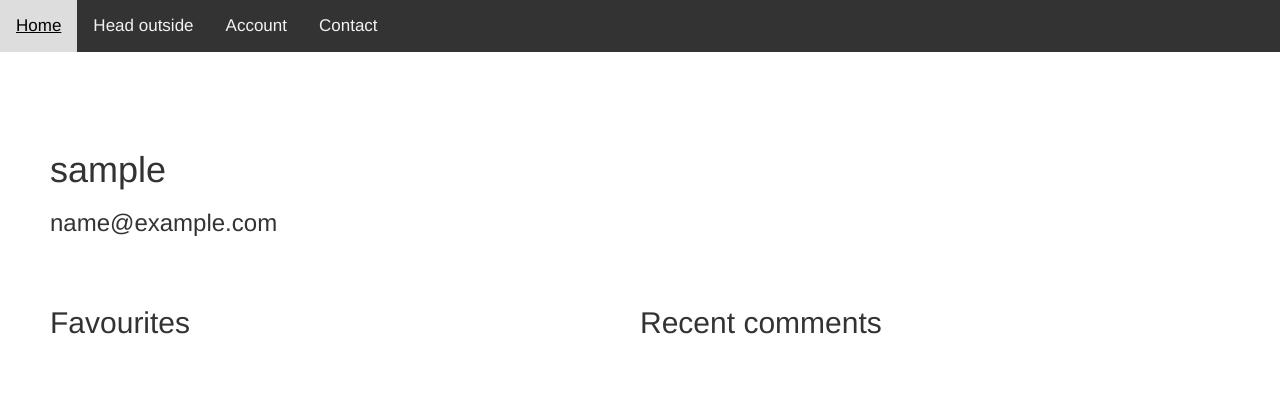
After one commit to sbaker-dev/ToTheGreatOutDoors, a Django app: page /account_page/ in a window 1280 px wide. The commit adds this page. Shown: the top 398 px of the page. Run offline with Django 3.2, Linux system fonts and the light colour scheme; the visitor is signed in with stand-in values (Sample User, id 1); data that the repository does not hold is empty; some libraries are stand-ins or nearby versions.

Commit message:
Basic account settings

```diff
--- /dev/null
+++ b/Django/ToTheGreatOutDoors/core/templates/components/user/fav_list.html
@@ -0,0 +1,7 @@
+{% for fav in favourites %}
+
+    <a class="btn" style="background-color: #A298C4; width: 80%; color: white" href="{% url 'place' fav.location.name fav.location.place %}">{{ fav.location.name}}</a>
+    <br>
+    <br>
+
+{% endfor %}
--- a/Django/ToTheGreatOutDoors/core/templates/core/navbar.html
+++ b/Django/ToTheGreatOutDoors/core/templates/core/navbar.html
@@ -3,7 +3,7 @@
     <a href="{% url 'select_location' %}">Head outside</a>
 
     {% if request.user.is_authenticated %}
-    <a>Account</a>
+    <a href="{% url 'accountPage' %}">Account</a>
 
     {% else %}
 
--- /dev/null
+++ b/Django/ToTheGreatOutDoors/core/templates/pages/account.html
@@ -0,0 +1,27 @@
+{% extends 'core/main.html' %}
+
+{% block content %}
+    <br>
+    <br>
+    <br>
+    <br>
+
+    <div style="padding: 50px">
+
+        <h1>{{ userDetails }}</h1>
+        <h3>{{ userDetails.email }}</h3>
+
+        <div style="display: grid; grid-template-columns: 50% 50%; margin-top: 50px">
+            <div>
+                <h2>Favourites</h2>
+                {% include 'components/user/fav_list.html' %}
+            </div>
+
+            <div>
+                <h2>Recent comments</h2>
+                {% include 'components/user/comments.html' %}
+            </div>
+        </div>
+    </div>
+
+{% endblock %}
--- a/Django/ToTheGreatOutDoors/core/urls.py
+++ b/Django/ToTheGreatOutDoors/core/urls.py
@@ -14,5 +14,6 @@ urlpatterns = [
     path('register_user/', views.register_user, name='registerUser'),
     path('logout/', views.logout_user, name="logOut"),
     path('delete-message<str:pk>', views.delete_message, name="deleteMessage"),
+    path('account_page/', views.account_page, name='accountPage')
 
 ]
--- a/Django/ToTheGreatOutDoors/core/views.py
+++ b/Django/ToTheGreatOutDoors/core/views.py
@@ -130,9 +130,6 @@ def place(request, place_name, place_location):
         else:
             print(f"Found unexpected POST command of {request.POST}")
 
-    print(len(fav_list))
-
-
     context = {'comment_list': comment_list, 'location': location, 'favourite': len(fav_list) == 1}
     return render(request, 'pages/place_details.html', context)
 
@@ -148,3 +145,12 @@ def delete_message(request, pk):
         # TODO: This should link to account page
         return redirect('home')
     return render(request, 'components/user/delete_comment.html', {'obj': message_to_delete})
+
+
+def account_page(request):
+
+    user_favourites = Favorite.objects.filter(user=request.user)
+    user_messages = Comment.objects.filter(user=request.user)
+
+    context = {'userDetails': request.user, 'favourites': user_favourites, 'comment_list': user_messages}
+    return render(request, 'pages/account.html', context)
```
